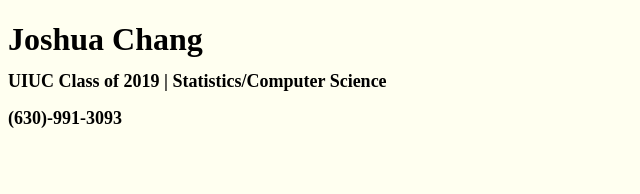
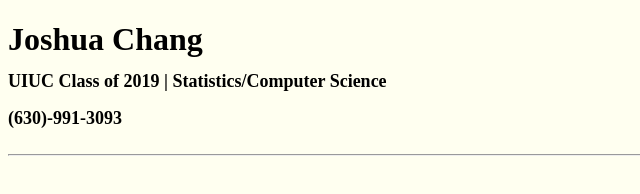
Before and after one commit to KatKei/popposs.github.io, a plain HTML site: page index.html in a window 1280 px wide. Shown: the whole page, without its empty margins (0-640 px from the left). Drawn offline with Linux system fonts and the light colour scheme.

Commit message:
Update index.html

```diff
--- a/index.html
+++ b/index.html
@@ -7,7 +7,7 @@
 		</title>
 
 	</head>
-	<body bgcolor="#FFFFF0" link="#003399" vlink="#236B8E">
+	<body bgcolor="#FFFFF0">
 	<body>
 
 		<h1>
@@ -15,7 +15,7 @@
 		    <br><font size="4">UIUC Class of 2019 | Statistics/Computer Science</font>
 <br> <font size="4">(630)-991-3093</font>
 		</h1>
-
+		<hr />
 
 	</body>
 </html>
```
